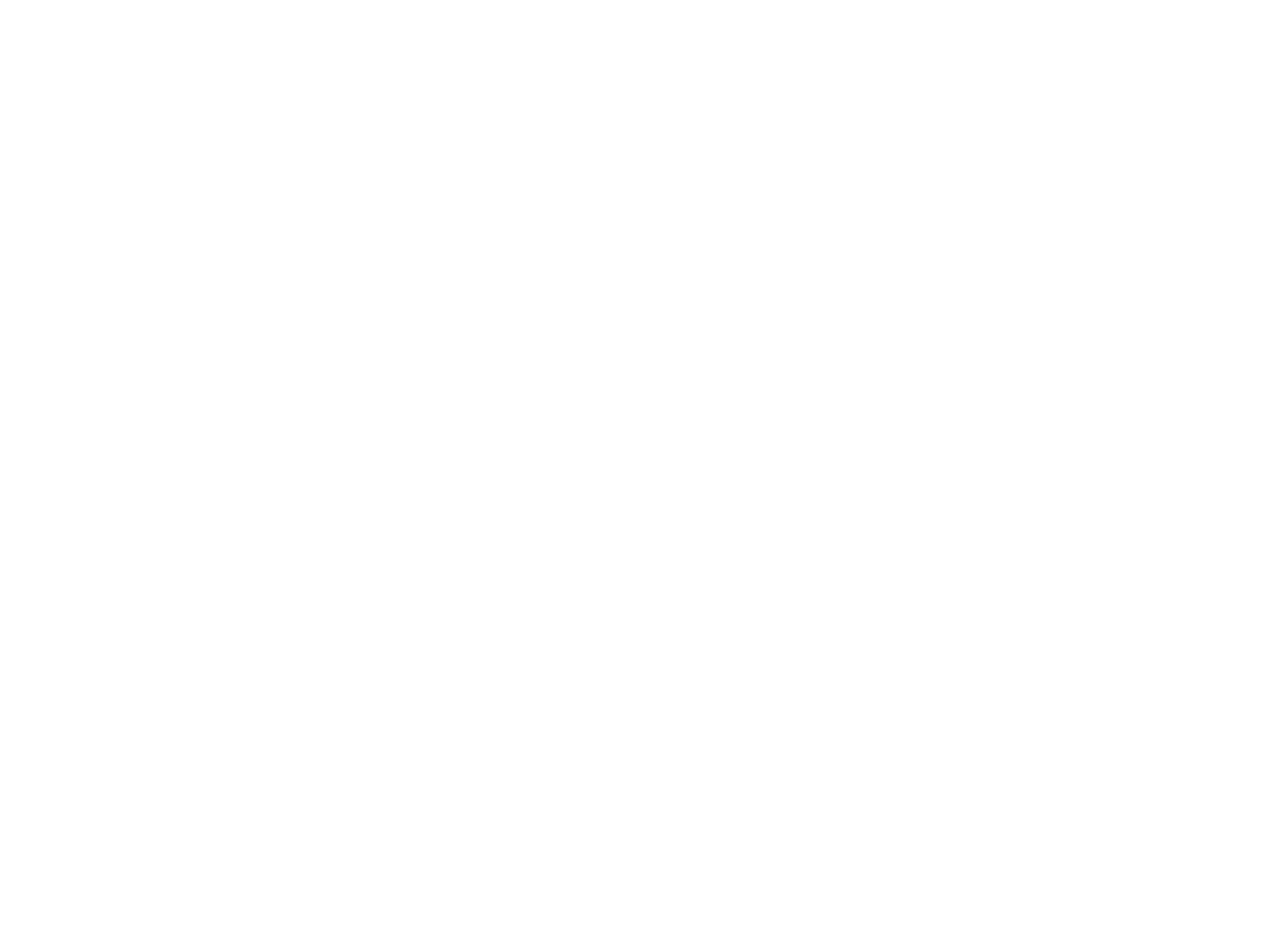
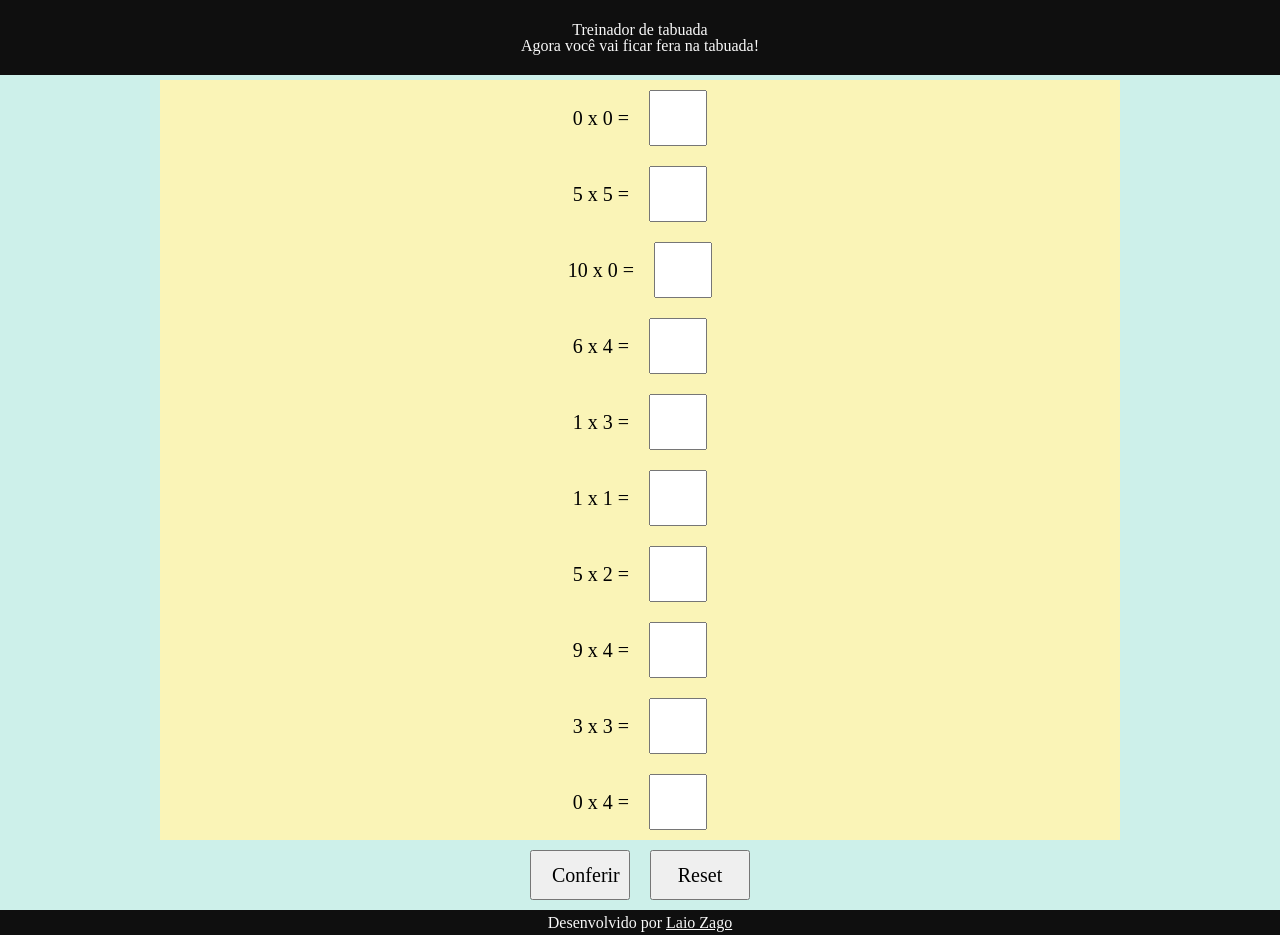
Before and after one commit to laiozago/Treinador-de-tabuada, a plain HTML site: page index.html in a window 1280 px wide. Before the commit the page ends 800 px from the top, so only its background shows below. Drawn offline with Linux system fonts and the light colour scheme.

Commit message:
faço css e js

```diff
--- a/assets/css/normalize.css
+++ b/assets/css/normalize.css
@@ -0,0 +1,129 @@
+/* http://meyerweb.com/eric/tools/css/reset/
+   v2.0 | 20110126
+   License: none (public domain)
+*/
+
+a,
+abbr,
+acronym,
+address,
+applet,
+article,
+aside,
+audio,
+b,
+big,
+blockquote,
+body,
+canvas,
+caption,
+center,
+cite,
+code,
+dd,
+del,
+details,
+dfn,
+div,
+dl,
+dt,
+em,
+embed,
+fieldset,
+figcaption,
+figure,
+footer,
+form,
+h1,
+h2,
+h3,
+h4,
+h5,
+h6,
+header,
+hgroup,
+html,
+i,
+iframe,
+img,
+ins,
+kbd,
+label,
+legend,
+li,
+mark,
+menu,
+nav,
+object,
+ol,
+output,
+p,
+pre,
+q,
+ruby,
+s,
+samp,
+section,
+small,
+span,
+strike,
+strong,
+sub,
+summary,
+sup,
+table,
+tbody,
+td,
+tfoot,
+th,
+thead,
+time,
+tr,
+tt,
+u,
+ul,
+var,
+video {
+    margin: 0;
+    padding: 0;
+    border: 0;
+    font-size: 100%;
+    font: inherit;
+    vertical-align: baseline;
+}
+/* HTML5 display-role reset for older browsers */
+article,
+aside,
+details,
+figcaption,
+figure,
+footer,
+header,
+hgroup,
+menu,
+nav,
+section {
+    display: block;
+}
+body {
+    line-height: 1;
+}
+ol,
+ul {
+    list-style: none;
+}
+blockquote,
+q {
+    quotes: none;
+}
+blockquote:after,
+blockquote:before,
+q:after,
+q:before {
+    content: '';
+    content: none;
+}
+table {
+    border-collapse: collapse;
+    border-spacing: 0;
+}
--- a/assets/css/style.css
+++ b/assets/css/style.css
@@ -0,0 +1,105 @@
+@import url('https://fonts.googleapis.com/css2?family=Roboto+Mono&display=swap');
+:root{
+    --cor-do-fundo:#CDF0EA;
+    --cor-do-texto:#F9F9F9;
+    --cor-pretinho:#0f0f0f;
+    --cor-destaque:#ECC5FB;
+    --cor-destaque2:#FAF4B7;
+
+    --fonte:font-family: 'Roboto Mono', monospace;
+}
+
+*{
+    font-family: var(--fonte);
+}
+
+body {
+    margin: 0;
+    padding: 0;
+    height: 100vh;
+    width: 100vw;
+    margin: 0;
+    overflow-x: hidden;
+    background-color: var(--cor-do-fundo);
+}
+
+header {
+    height: 75px;
+    width: 100%;
+    background-color: var(--cor-pretinho);
+    color: var(--cor-do-texto);
+    display: flex;
+    flex-direction: column;
+    justify-content: center;
+    align-items: center;
+}
+
+.area-tabuada {
+    margin-top: 5px;
+}
+
+.container {
+    display: flex;
+    justify-content: center;
+    align-items: center;
+    height: 100%;
+    width: 75%;
+    background-color: var(--cor-destaque2);
+    margin: 0 auto;
+}
+
+input[type="text"] {
+    padding: 10px;
+    font-size: 20px;
+    margin: 10px;
+    text-align: center;
+}
+
+button {
+    padding: 10px 20px;
+    font-size: 20px;
+    margin: 10px;
+}
+
+p {
+    font-size: 20px;
+    margin: 10px;
+}
+
+input {
+    width: 50px;
+    height: 50px;
+    font-size: 20px;
+    text-align: center;
+    margin: 10px;
+}
+
+.botoes {
+    display: flex;
+    flex-direction: row;
+    justify-content: center;
+    align-items: center;
+}
+
+button {
+    width: 100px;
+    height: 50px;
+    font-size: 20px;
+    margin: 10px;
+}
+
+footer {
+    height: 25px;
+    width: 100%;
+    background-color: var(--cor-pretinho);
+    color: var(--cor-do-texto);
+    display: flex;
+    flex-direction: column;
+    justify-content: center;
+    align-items: center;
+    color: var(--cor-do-texto);
+}
+
+footer a {
+    color: var(--cor-do-texto);
+}
--- a/assets/js/main.js
+++ b/assets/js/main.js
@@ -0,0 +1,62 @@
+//pega o input o botão e o paragrafo
+const input = document.querySelectorAll('input');
+const buttons = document.querySelectorAll('button');
+const [confere, reset] = buttons;
+const multiplicacao = document.querySelectorAll('p');
+ // tira p paragrafo do footer que não é necessário
+
+//função que cria dois numeros aleatŕios até 10 e coloca na tela no paragrafo
+function criaNumeros() {
+    multiplicacao.forEach(paragrafo => {
+        const numero1 = Math.floor(Math.random() * 11);
+        const numero2 = Math.floor(Math.random() * 11);
+        paragrafo.innerHTML = `${numero1} x ${numero2} = `;
+    });
+
+}
+
+//não deixa o usuário digitar letras
+input.forEach(input => {
+    input.addEventListener('keypress', (e) => {
+        if (isNaN(e.key)) {
+            e.preventDefault();
+        }
+    })
+});
+
+//função para as mulplicações não ficarem com o mesmo resultado
+function verificaIgualdade() {
+    multiplicacao.forEach((paragrafo, index) => {
+        const num1 = paragrafo.innerHTML.split('x')[0];
+        const num2 = paragrafo.innerHTML.split('=')[0].split('x')[1];
+        const resultado = num1 * num2;
+        if (resultado == input[index].value) {
+            criaNumeros();
+            verificaIgualdade();
+        }
+    })
+}
+verificaIgualdade();
+//função que pega o valor do input e compara com o resultado da multiplicação
+function verificaResposta() {
+    multiplicacao.forEach((paragrafo, index) => {
+        const num1 = paragrafo.innerHTML.split('x')[0];
+        const num2 = paragrafo.innerHTML.split('=')[0].split('x')[1];
+        console.log(num1, num2);
+        const resultado = num1 * num2;
+        if (resultado == input[index].value) {
+            input[index].style.backgroundColor = 'green';
+        }else {
+            input[index].style.backgroundColor = 'red';
+        }
+    })
+};
+
+//verificar respostas ao clicar no botão
+confere.addEventListener('click', verificaResposta);
+//recarregar a página ao clicar no botão
+reset.addEventListener('click', () => {
+    //recarrega a página
+    location.reload();
+});
+criaNumeros();
--- a/index.html
+++ b/index.html
@@ -4,9 +4,71 @@
         <meta charset="UTF-8">
         <meta http-equiv="X-UA-Compatible" content="IE=edge">
         <meta name="viewport" content="width=device-width, initial-scale=1.0">
+        <link rel="preconnect" href="https://fonts.googleapis.com">
+        <link rel="preconnect" href="https://fonts.gstatic.com" crossorigin>
+        <link href="https://fonts.googleapis.com/css2?family=Roboto+Mono&display=swap" rel="stylesheet">
+        <link rel="stylesheet" href="./assets/css/normalize.css">
+        <link rel="stylesheet" href="./assets/css/style.css">
         <title>Treinador de tabuada</title>
     </head>
     <body>
+        <header>
+            <h1>Treinador de tabuada</h1>
+            <h2>Agora você vai ficar fera na tabuada!</h2>
+        </header>
+        <main>
+            <section class="area-tabuada">
+                <div class="container">
+                    <p></p>
+                    <input type="number">
+                </div>
+                <div class="container">
+                    <p></p>
+                    <input type="number">
+                </div>
+                <div class="container">
+                    <p></p>
+                    <input type="number">
+                </div>
+                <div class="container">
+                    <p></p>
+                    <input type="number">
+                </div>
+                <div class="container">
+                    <p></p>
+                    <input type="number">
+                </div>
+                <div class="container">
+                    <p></p>
+                    <input type="number">
+                </div>
+                <div class="container">
+                    <p></p>
+                    <input type="number">
+                </div>
+                <div class="container">
+                    <p></p>
+                    <input type="number">
+                </div>
+                <div class="container">
+                    <p></p>
+                    <input type="number">
+                </div>
+                <div class="container">
+                    <p></p>
+                    <input type="number">
+                </div>
+                <div class="botoes">
+                    <button type="submit">Conferir</button>
+                    <button type="reset">Reset</button>
+                </div>
+            </section>
+        </main>
+        <footer>
+            <span>Desenvolvido por
+                <a href="http://gitgub.com.laiozago">Laio Zago</a>
+            </span>
+        </footer>
         <script src="./assets/js/main.js"></script>
     </body>
 </html>
```
Lines whose indentation alone changed are shown as unchanged.
